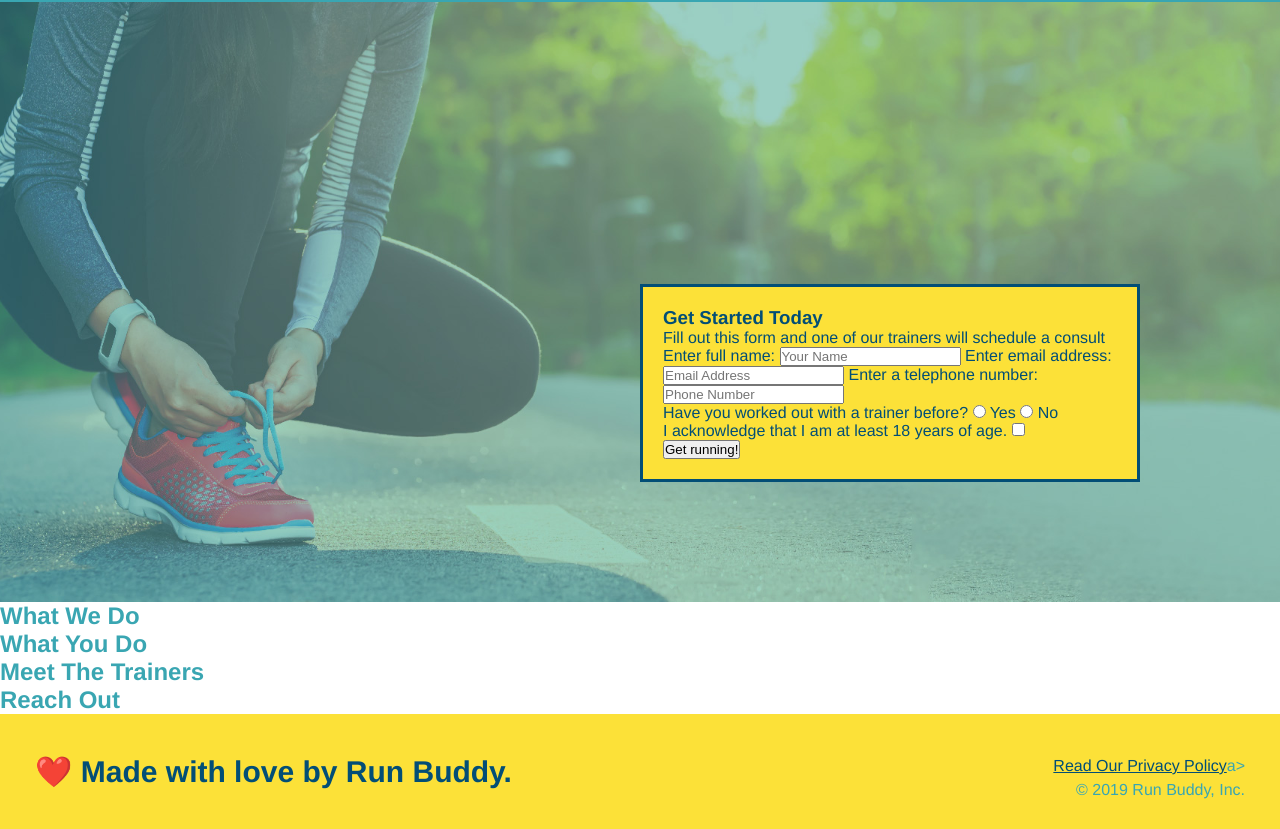
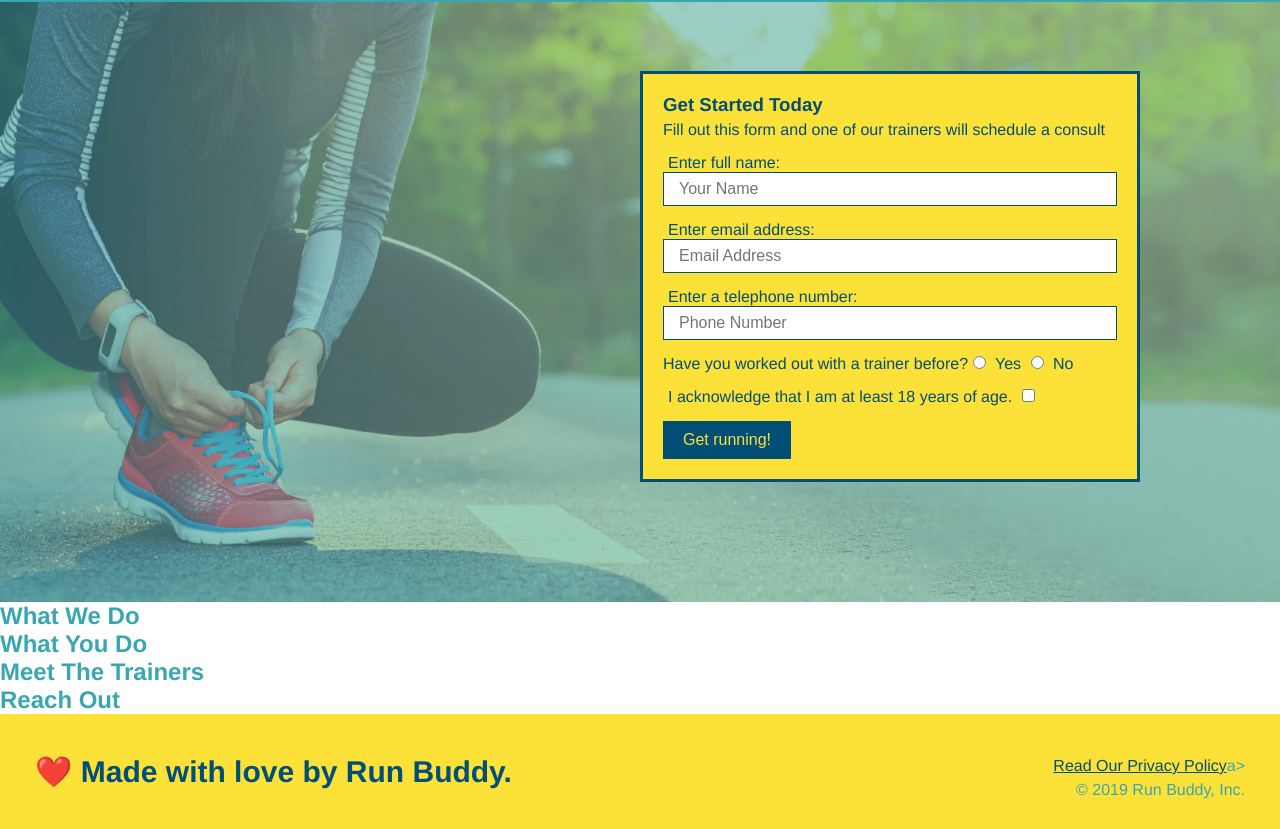
Before and after one commit to Marykate94/runBuddy, a plain HTML site: page index.html in a window 1280 px wide. Shown: the part 80-909 px from the top of the page. Drawn offline with Linux system fonts and the light colour scheme.

Commit message:
<hero-section-completion>

```diff
--- a/assets/css/style.css
+++ b/assets/css/style.css
@@ -80,3 +80,30 @@ header {
     bottom: 120px;
     right: 140px;
   }
+  .hero form h3 {
+      font-size: 24px;
+      margin: 0;
+  }
+  .hero-form p {
+    margin: 5px 0 15px 0;
+  }
+  .form-input {
+      border: 1px solid #024e76;
+      display: block;
+      padding: 7px 15px;
+      font-size: 16px;
+      color: #024e76;
+      width: 100%;
+      margin-bottom: 15px;
+  }
+  .hero-form label {
+    margin: 0 5px;
+  }
+.hero-form button {
+    color: #fce138;
+    background-color: #024e76;
+    border: none;
+    padding: 10px 20px;
+    font-size: 16px;
+}
+/* HERO STYLES END */
--- a/index.html
+++ b/index.html
@@ -39,11 +39,11 @@
             <!-- Add form element -->
         <form>
             <label for="name">Enter full name:</label>
-            <input type="text" placeholder="Your Name" name="name" id="name" />
+            <input type="text" placeholder="Your Name" name="name" id="name" class="form-input" />
             <label for="email">Enter email address:</label>
-            <input type="email" placeholder="Email Address" name="email" id="email" />
+            <input type="email" placeholder="Email Address" name="email" id="email" class="form-input" />
             <label for="phone">Enter a telephone number:</label>
-            <input type="tel" placeholder="Phone Number" name="phone" id="phone" />
+            <input type="tel" placeholder="Phone Number" name="phone" id="phone" class="form-input" />
             <p>
                 Have you worked out with a trainer before?
                 <input type="radio" name="trainer-confirm" id="trainer-yes" />
@@ -57,7 +57,7 @@
                 </label>
                 <input type="checkbox" name="age-confirm" id="checkbox" />
             </p>
-            <button type="submit">
+            <button type="submit" >
                 Get running!
             </button>
         </form>
```
